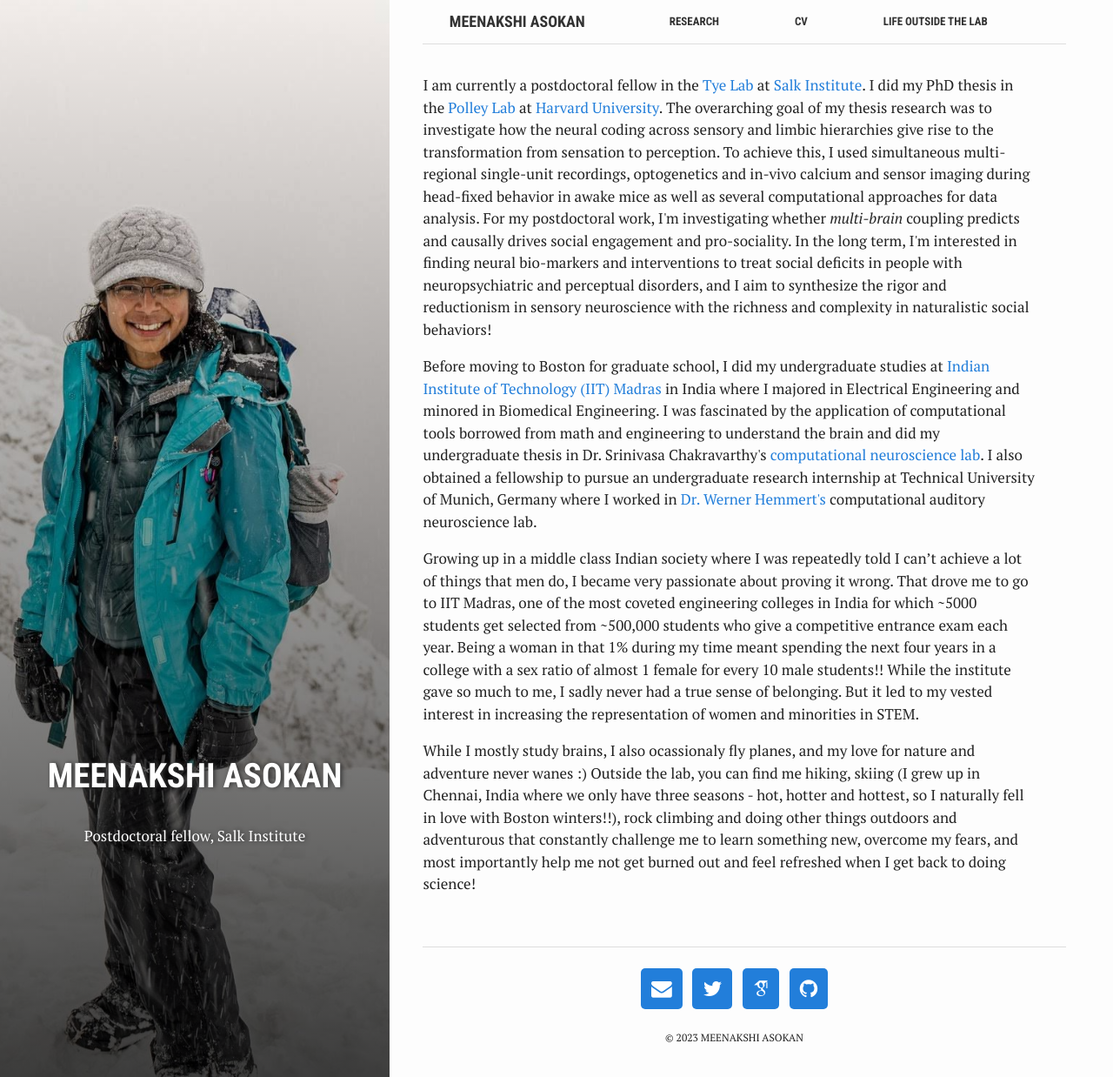
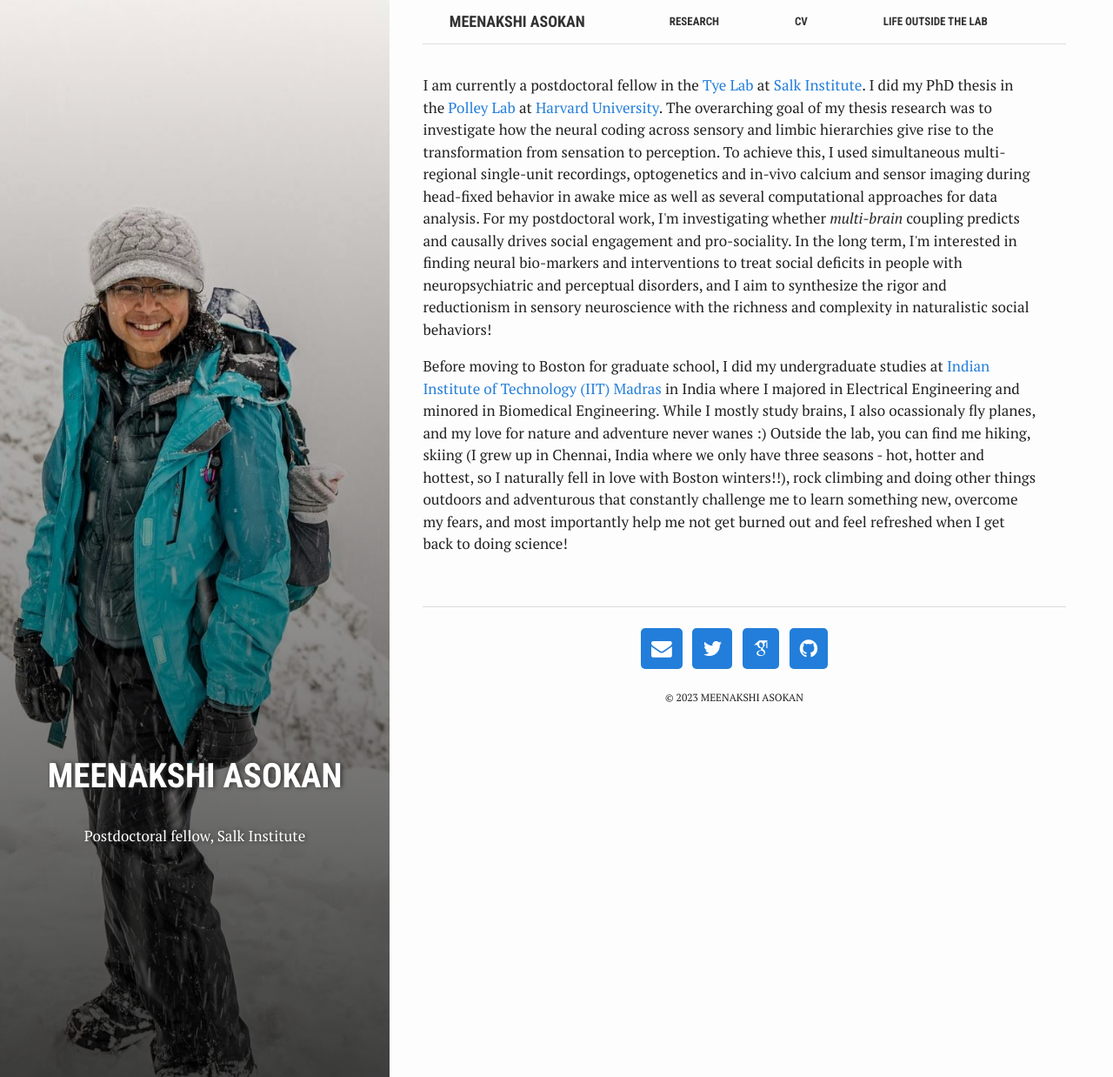
Before and after one commit to Meenakshi-Asokan/Meenakshi-Asokan.github.io, a Jekyll site: the page built from index.html, in a window 1280 px wide and 1238 px high. Shown: the whole window at 87% size. Built offline with Jekyll 4.4.1, drawn with Linux system fonts in a browser that asks for light colours; nearby versions of some CDN libraries; some web fonts are replaced; library files that are not in the unit come from our copies.

Commit message:
shortened it again

```diff
--- a/index.html
+++ b/index.html
@@ -19,23 +19,25 @@ summary: "Postdoctoral fellow, Salk Institute"
 </p>
 <p>
   Before moving to Boston for graduate school, I did my undergraduate studies at <a href = "https://www.iitm.ac.in/">Indian Institute of Technology (IIT) Madras</a>
-  in India where I majored in Electrical Engineering and minored in Biomedical Engineering. I was fascinated by the application
+  in India where I majored in Electrical Engineering and minored in Biomedical Engineering. While I mostly study brains,
+  I also ocassionaly fly planes, and my love for nature and adventure never wanes :) Outside the lab,
+  you can find me hiking, skiing (I grew up in Chennai, India where we only have three
+  seasons - hot, hotter and hottest, so I naturally fell in love with Boston winters!!), rock climbing and doing other things outdoors and adventurous
+  that constantly challenge me to learn something new, overcome my fears, and most importantly
+  help me not get burned out and feel refreshed when I get back to doing science!
+</p>
+
+  <!--I was fascinated by the application
   of computational tools borrowed from math and engineering to understand the brain and did my undergraduate thesis
   in Dr. Srinivasa Chakravarthy's <a href = "https://biotech.iitm.ac.in/Faculty/CNS_LAB/home.html"> computational neuroscience lab</a>. I also obtained a fellowship to
   pursue an undergraduate research internship at Technical University of Munich, Germany where I worked in <a href = "https://www.professoren.tum.de/en/hemmert-werner">Dr. Werner Hemmert's</a>
   computational auditory neuroscience lab.
 </p>
- <p>
+<p>
   Growing up in a middle class Indian society where I was repeatedly told I can’t achieve a lot of things that men do,
   I became very passionate about proving it wrong. That drove me to go to IIT Madras, one of the most coveted engineering colleges in India
   for which ~5000 students get selected from ~500,000 students who give a competitive entrance exam each year. Being a woman in that 1% during my time meant
   spending the next four years in a college with a sex ratio of almost 1 female for every 10 male students!! While the institute gave so much to me, I sadly never had a true sense of belonging.
   But it led to my vested interest in increasing the representation of women and minorities in STEM.
 </p>
-<p>
-  While I mostly study brains, I also ocassionaly fly planes, and my love for nature and adventure never wanes :) Outside the lab,
-  you can find me hiking, skiing (I grew up in Chennai, India where we only have three
-  seasons - hot, hotter and hottest, so I naturally fell in love with Boston winters!!), rock climbing and doing other things outdoors and adventurous
-  that constantly challenge me to learn something new, overcome my fears, and most importantly
-  help me not get burned out and feel refreshed when I get back to doing science!
-</p>
+<p>-->
```
